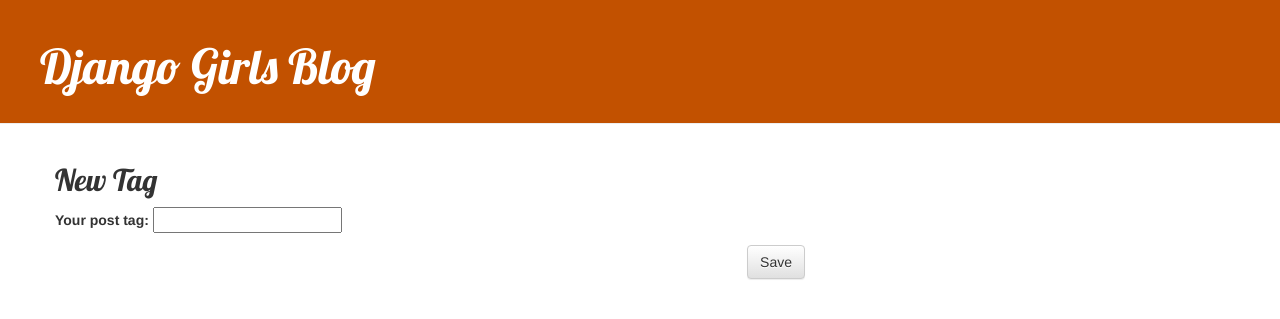
After one commit to wiradani/django-first-blog, a Django app: page /tag/new/ in a window 1280 px wide. The commit adds this page. Shown: the top 319 px of the page. Run offline with Django 3.2, Linux system fonts and the light colour scheme; some libraries are stand-ins or nearby versions.

Commit message:
add tag,filter tag

```diff
--- /dev/null
+++ b/blog/forms.py
@@ -0,0 +1,30 @@
+from django import forms
+
+from .models import Post
+from .models import Tag
+
+FAVORITE_COLORS_CHOICES = [
+    ('blue', 'Blue'),
+    ('green', 'Green'),
+    ('black', 'Black'),
+]
+
+class PostForm(forms.ModelForm):
+
+    class Meta:
+        model = Post
+        fields = ('title', 'text',)
+
+class TagForm(forms.Form):
+    tag = forms.CharField(label='Your post tag', max_length=100)
+
+
+class AddTagForm(forms.Form):
+    tag = forms.MultipleChoiceField(
+        required=False,
+        widget=forms.CheckboxSelectMultiple,
+        choices=Tag.objects.all().values_list("id", "tag"),
+    )
+
+class FilterForm(forms.Form):
+    fil = forms.CharField(label='your tags', max_length=100)
--- a/blog/templates/blog/base.html
+++ b/blog/templates/blog/base.html
@@ -9,13 +9,17 @@
     </head>
     <body>
         <div class="page-header">
+            {% if user.is_authenticated %}
+                <a href="{% url 'post_new' %}" class="top-menu"><span class="glyphicon glyphicon-plus"></span></a>
+                <a href="{% url 'tag_new' %}" class="top-menu"><span class="glyphicon glyphicon-tags"></span></a>
+            {% endif %}
             <h1><a href="/">Django Girls Blog</a></h1>
         </div>
         <div class="content container">
             <div class="row">
                 <div class="col-md-8">
-                {% block content %}
-                {% endblock %}
+                    {% block content %}
+                    {% endblock %}
                 </div>
             </div>
         </div>
--- a/blog/templates/blog/post_list.html
+++ b/blog/templates/blog/post_list.html
@@ -1,6 +1,12 @@
 {% extends 'blog/base.html' %}
 
 {% block content %}
+<form  method="POST" class="post-search">{% csrf_token %}
+    {{ form.as_p }}
+    <button type="submit" class="save btn btn-default">Search</button>
+</form>
+<br>
+<br>
     {% for post in posts %}
         <div class="post">
             <div class="date">
--- /dev/null
+++ b/blog/templates/blog/tag_add.html
@@ -0,0 +1,9 @@
+{% extends 'blog/base.html' %}
+
+{% block content %}
+    <h2>New Tag</h2>
+    <form method="POST" class="tag-form">{% csrf_token %}
+        {{ form.as_p }}
+        <button type="submit" class="save btn btn-default">Save</button>
+    </form>
+{% endblock %}
--- a/blog/urls.py
+++ b/blog/urls.py
@@ -4,4 +4,9 @@
 urlpatterns = [
     path('', views.post_list, name='post_list'),
     path('post/<int:pk>/', views.post_detail, name='post_detail'),
+    path('post/new/', views.post_new, name='post_new'),
+    path('post/<int:pk>/edit/', views.post_edit, name='post_edit'),
+    path('tag/new/', views.tag_new, name='tag_new'),
+    path('tag/add/<int:pk>/', views.add_tag_post, name='add_tag_post'),
+
 ]
--- a/blog/views.py
+++ b/blog/views.py
@@ -1,13 +1,95 @@
 from django.shortcuts import render
 from django.utils import timezone
 from .models import Post
+from .models import Tag
 from django.shortcuts import render, get_object_or_404
+from .forms import PostForm
+from .forms import TagForm
+from .forms import AddTagForm
+from .forms import FilterForm
+from django.shortcuts import redirect
 
 def post_list(request):
-    posts = Post.objects.filter(published_date__lte=timezone.now()).order_by('published_date')
-    return render(request, 'blog/post_list.html', {'posts': posts})
+    if request.method == "POST":
+        form = FilterForm(request.POST)
+        if form.is_valid():
+            posts = Post.objects.filter(tag__tag=form.cleaned_data['fil'])
+            return render(request, 'blog/post_list.html', {'posts': posts ,'form':form})
+    else:
+        form = FilterForm()
+        posts = Post.objects.filter(published_date__lte=timezone.now()).order_by('published_date')
+    return render(request, 'blog/post_list.html', {'posts': posts ,'form':form})
 
 
 def post_detail(request, pk):
     post = get_object_or_404(Post, pk=pk)
-    return render(request, 'blog/post_detail.html', {'post': post})
+    tag = Tag.objects.filter(posts__id=pk)
+    return render(request, 'blog/post_detail.html', {'post': post, 'tag':tag})
+
+
+def post_new(request):
+    form = PostForm()
+    return render(request, 'blog/post_edit.html', {'form': form})
+
+
+def post_new(request):
+    if request.method == "POST":
+        form = PostForm(request.POST)
+        if form.is_valid():
+            post = form.save(commit=False)
+            post.author = request.user
+            post.published_date = timezone.now()
+            post.save()
+            return redirect('post_detail', pk=post.pk)
+    else:
+        form = PostForm()
+    return render(request, 'blog/post_edit.html', {'form': form})
+
+
+def post_edit(request, pk):
+    post = get_object_or_404(Post, pk=pk)
+    if request.method == "POST":
+        form = PostForm(request.POST, instance=post)
+        if form.is_valid():
+            post = form.save(commit=False)
+            post.author = request.user
+            post.published_date = timezone.now()
+            post.save()
+            return redirect('post_detail', pk=post.pk)
+    else:
+        form = PostForm(instance=post)
+    return render(request, 'blog/post_edit.html', {'form': form})
+
+
+def tag_new(request):
+    form = TagForm()
+    return render(request, 'blog/tag_add.html', {'form': form})
+
+def tag_new(request):
+    if request.method == "POST":
+        posts = Post.objects.filter(published_date__lte=timezone.now()).order_by('published_date')
+        form = TagForm(request.POST)
+        if form.is_valid():
+            newTag = form.cleaned_data['tag']
+            tag = Tag(tag=newTag)
+            tag.save()
+            return render(request, 'blog/post_list.html', {'posts': posts})
+    else:
+        form = TagForm()
+    return render(request, 'blog/tag_add.html', {'form': form})
+
+
+def add_tag_post(request ,pk):
+    if request.method == "POST":
+        form = AddTagForm(request.POST)
+        post = Post.objects.get(pk=pk)
+        if form.is_valid():
+            id = form.cleaned_data['tag']
+            id = int(id[0])
+            newTag = Tag.objects.get(pk=id)
+            newTag.posts.add(post)
+            newTag.save()
+            return redirect('post_detail', pk=post.pk)
+    else:
+        form = AddTagForm()
+    return render(request, 'blog/post_add_tag.html', {'form': form})
```
Also changed, not shown: blog/models.py (+8 -0 lines), blog/templates/blog/post_add_tag.html (added, +9 -0 lines), blog/templates/blog/post_detail.html (+9 -0 lines), blog/templates/blog/post_edit.html (added, +9 -0 lines), blog/migrations/0002_tag.py (added).
